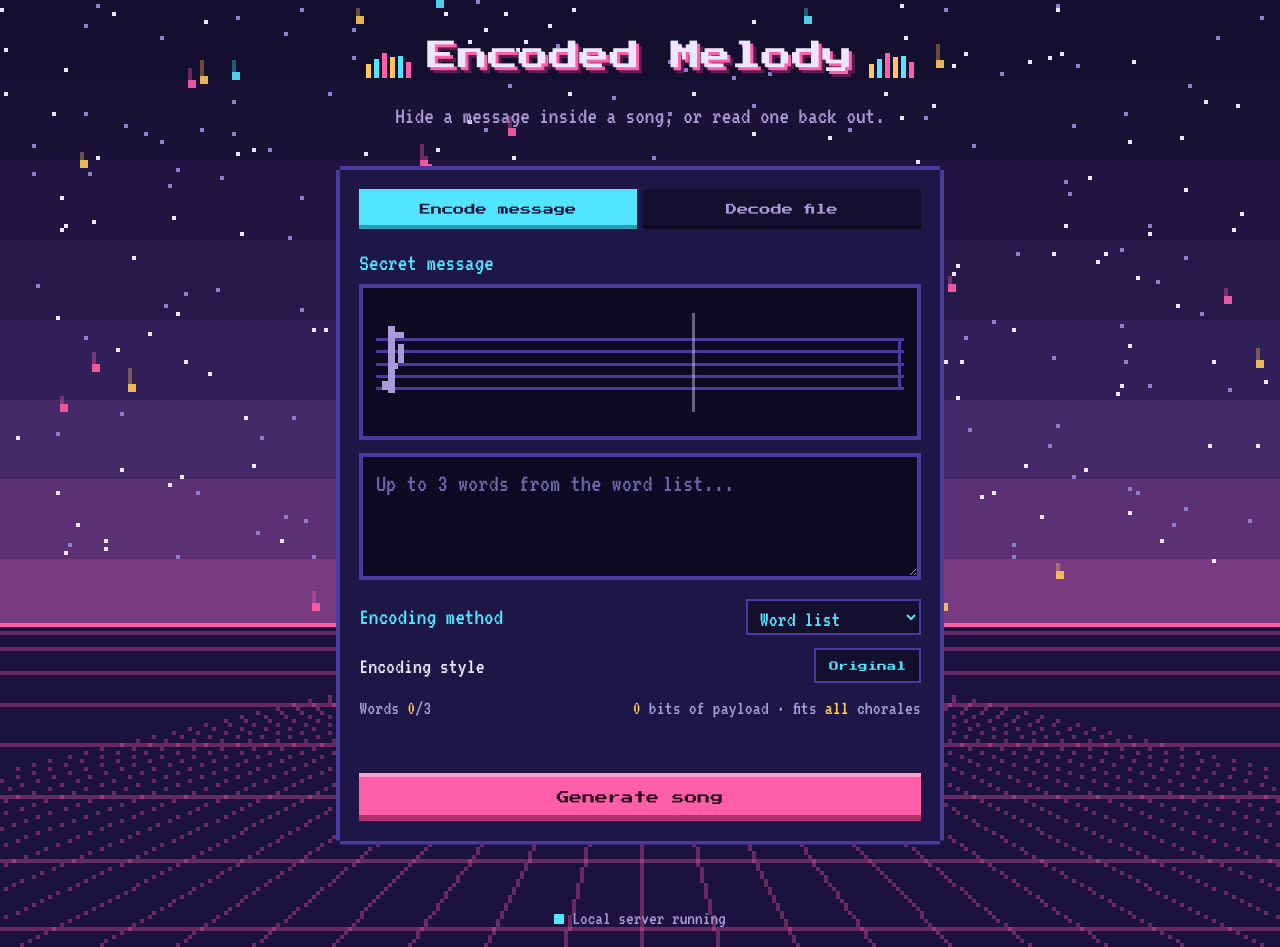
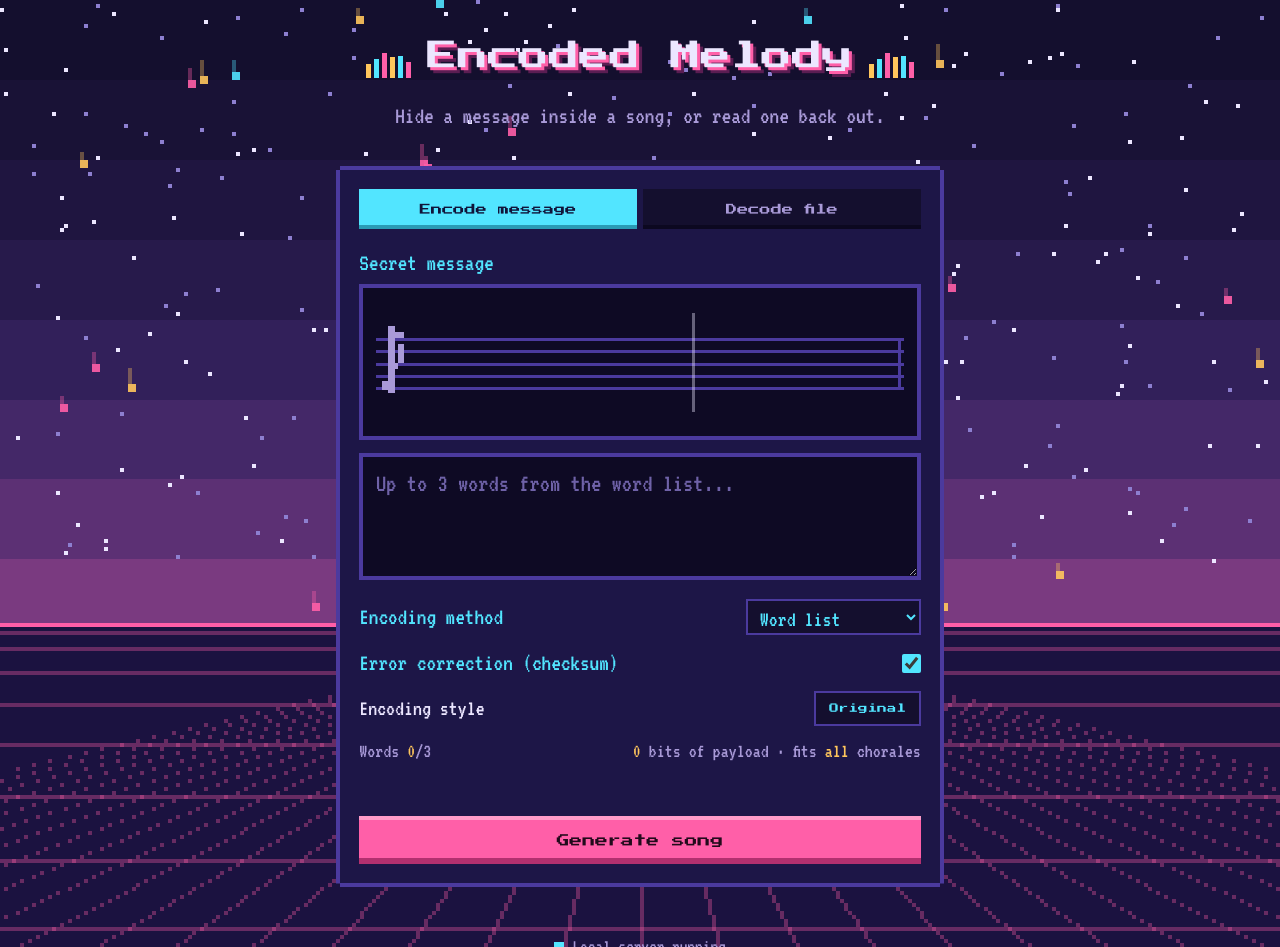
Before and after one commit to henrybarl0w/durhack2026, a Flask app: page / in a window 1280 px wide. Run offline with Flask 3, Linux system fonts and the light colour scheme; data that the repository does not hold is empty; parts of the project's set-up code (start-up, migrations or seed data) failed here and were passed over; some libraries are stand-ins or nearby versions.

Commit message:
Added option to toggle off/on checksum error correction

```diff
--- a/webapp/app.py
+++ b/webapp/app.py
@@ -33,7 +33,7 @@ from pathlib import Path
 ROOT = Path(__file__).resolve().parent.parent
 sys.path.insert(0, str(ROOT))
 
-from flask import Flask, abort, jsonify, render_template, request, send_file
+from flask import Flask, abort, has_request_context, jsonify, render_template, request, send_file
 
 import renderer
 from chorale_engine import (
@@ -186,15 +186,28 @@ def mode():
     return ("plain", 0)
 
 
+def error_correction_enabled():
+    """Whether the current request asks to encode with error correction."""
+    if not has_request_context():
+        return CHECKSUM
+    values = request.values.getlist("use_checksum")
+    return any(value == "1" for value in values) if values else CHECKSUM
+
+
+def using_ecc():
+    """Whether this request uses the ECC format rather than the checksum format."""
+    return error_correction_enabled() and mode()[0] == "ecc"
+
+
 def checked():
-    """Whether messages carry the checksum: plain mode with CHECKSUM on."""
-    return CHECKSUM and mode()[0] != "ecc"
+    """Whether messages carry the checksum instead of using the ECC format."""
+    return error_correction_enabled() and mode()[0] != "ecc"
 
 
 def encode_indices(indices, style="original"):
     """(chorale id, chords) for the message."""
     kind, r = mode()
-    if kind == "ecc":
+    if kind == "ecc" and error_correction_enabled():
         return CHORALE_ID, encode_words(CHORALE_ID, indices, len(WORDS), r)
     if not checked() and any(i + 10000 > 99999 for i in indices):
         raise ValueError("The word list is too long for plain mode.")
@@ -209,7 +222,7 @@ def message_integer(indices):
     Error-corrected and checksum modes pack the words as base-30001 digits (about 15 bits a
     word); the old plain mode writes five decimal digits per word (about 17 bits a word)."""
     kind, _r = mode()
-    if kind == "ecc" or checked():
+    if using_ecc() or checked():
         return pack_indices(indices, len(WORDS))
     return int("".join(str(i + 10000) for i in indices))
 
@@ -273,7 +286,7 @@ def ascii_chunk_length(style):
     capacity = max(capacities.values())
     length = 0
     # the checksum, if on, takes its 16 bits of every part's room
-    stored = with_check if checked() else (lambda n: n)
+    stored = with_check if error_correction_enabled() else (lambda n: n)
     while stored(pack_ascii_chunk("~" * (length + 1))) < capacity:
         length += 1
     if not length:
@@ -288,15 +301,20 @@ def encode_ascii(raw, style="original"):
     encoded = []
     for start in range(0, len(raw), chunk_length):
         n = pack_ascii_chunk(raw[start:start + chunk_length])
-        cid = pick_chorale(with_check(n) if checked() else n, style)
-        encoded.append((cid, engine_encode(cid, n, style, checksum=True) if checked() else engine_encode(cid, n, style)))
+        use_checksum = error_correction_enabled()
+        cid = pick_chorale(with_check(n) if use_checksum else n, style)
+        chords = (
+            engine_encode(cid, n, style, checksum=True)
+            if use_checksum else engine_encode(cid, n, style)
+        )
+        encoded.append((cid, chords))
     return encoded
 
 
 def capacity_bits(style="original"):
     """The most payload bits any chorale has room for in the active mode and style."""
     kind, r = mode()
-    if kind == "ecc":
+    if kind == "ecc" and error_correction_enabled():
         return ecc_capacity(CHORALE_ID, r)["bits"]
     return max(chorale_pool()[style].values()).bit_length() - 1
 
@@ -536,7 +554,7 @@ def optional(label, make):
 # -------------------------------------------------------------------- routes
 @app.route("/")
 def index():
-    return render_template("index.html")
+    return render_template("index.html", use_checksum=error_correction_enabled())
 
 
 @app.route("/payload")
@@ -557,14 +575,14 @@ def payload():
                 out["capacity"] = max(chorale_pool()[style].values()).bit_length() - 1
                 out["chorales"] = math.ceil(len(raw) / ascii_chunk_length(style))
                 out["bits"] = len(raw) * 7 + out["chorales"] * ASCII_MAGIC_BITS
-                out["check_bits"] = out["chorales"] * check_bits()
+                out["check_bits"] = out["chorales"] * (CHECK_BITS if error_correction_enabled() else 0)
             except ValueError as exc:
                 out["error"] = str(exc)
         elif raw.split():
             try:
                 indices = words_to_indices(raw)
                 out["bits"] = payload_bits(indices)
-                if mode()[0] == "ecc":
+                if using_ecc():
                     out["chorales"] = 1 if out["bits"] <= out["capacity"] else 0
                 else:
                     out["chorales"] = len(chorales_that_fit(stored_integer(indices), style))
@@ -580,6 +598,7 @@ def payload():
 def encode():
     encoding_style = request.form.get("encoding_style", "original")
     encoding_method = request.form.get("encoding_method", "words")
+    use_checksum = error_correction_enabled()
     try:
         if encoding_style not in STYLES:
             raise ValueError(f"Choose an encoding style: {', '.join(STYLES)}.")
@@ -609,6 +628,7 @@ def encode():
             return render_template(
                 "index.html", active_tab="encode", chorale_name=f"{len(encoded_parts)} chorale part(s)",
                 bundle_file=bundle_file, encoding_style=encoding_style, encoding_method=encoding_method,
+                use_checksum=use_checksum,
                 png_file=stash(combined_png, "png", "image/png") if combined_png else None,
                 wav_file=stash(combined_wav, "wav", "audio/wav") if combined_wav else None,
             )
@@ -621,6 +641,7 @@ def encode():
             "index.html", active_tab="encode", error=str(exc),
             encoding_style=encoding_style if encoding_style in STYLES else "original",
             encoding_method=encoding_method if encoding_method in ("words", "ascii") else "words",
+            use_checksum=use_checksum,
         )
     png = optional("PNG", lambda: renderer.writeScore(xml, None, "png", 2000, 1.0))
     wav = optional("WAV", lambda: chords_to_wav(chords, cid, encoding_style))
@@ -631,6 +652,7 @@ def encode():
         wav_file=stash(wav, "wav", "audio/wav") if wav else None,
         encoding_style=encoding_style,
         encoding_method=encoding_method,
+        use_checksum=use_checksum,
     )
 
 
--- a/webapp/templates/index.html
+++ b/webapp/templates/index.html
@@ -61,6 +61,8 @@ textarea:focus{outline:none;border-color:var(--pink)}
 .style-toggle:hover{border-color:var(--cyan);color:var(--text)}
 .style-toggle[aria-pressed=true]{color:var(--amber);border-color:var(--amber)}
 .method-select{font:inherit;background:var(--bg);color:var(--cyan);border:2px solid var(--line);padding:.25rem .5rem}
+.check-row label{color:var(--cyan);cursor:pointer}
+.check-row input{width:1.2rem;height:1.2rem;accent-color:var(--cyan);cursor:pointer}
 .msg-err{color:var(--err);min-height:1.2em;margin-bottom:.6rem}
 
 .btn{position:relative;width:100%;font-family:var(--px);font-size:.8rem;padding:1.1rem;border:0;cursor:pointer;color:#220a1b;background:var(--pink);box-shadow:inset 0 -6px 0 #b3306f,inset 0 4px 0 #ff9bc8;overflow:hidden}
@@ -138,6 +140,12 @@ footer .dot{display:inline-block;width:10px;height:10px;background:var(--cyan);m
             <option value="words" {{ 'selected' if encoding_method|default('words') == 'words' else '' }}>Word list</option>
             <option value="ascii" {{ 'selected' if encoding_method|default('words') == 'ascii' else '' }}>Printable ASCII</option>
           </select>
+        </div>
+        <div class="style-row check-row">
+          <label class="l" for="use-checksum">Error correction (checksum)</label>
+          <input type="hidden" name="use_checksum" value="0">
+          <input type="checkbox" name="use_checksum" id="use-checksum" value="1"
+                 {{ 'checked' if use_checksum|default(true) else '' }}>
         </div>
         <div class="style-row">
           <span class="l">Encoding style</span>
@@ -341,7 +349,8 @@ if(activeTab==='decode')switchTab('decode');
     const mine=++asked, text=msg.value;
     if(!words(text).length){bc.textContent=0}
     const style=document.getElementById('encoding-style').value;
-    fetch('/payload?message='+encodeURIComponent(text)+'&style='+encodeURIComponent(style)+'&method='+encodeURIComponent(method.value)).then(r=>r.json()).then(d=>{
+    const checksum=document.getElementById('use-checksum').checked?'1':'0';
+    fetch('/payload?message='+encodeURIComponent(text)+'&style='+encodeURIComponent(style)+'&method='+encodeURIComponent(method.value)+'&use_checksum='+checksum).then(r=>r.json()).then(d=>{
       if(mine!==asked)return;
       bc.textContent=d.bits;
       const cap=document.getElementById('cap');if(cap)cap.textContent=d.chorales;
@@ -366,6 +375,7 @@ if(activeTab==='decode')switchTab('decode');
   }
   msg.addEventListener('input',update);update();
   method.addEventListener('change',update);
+  document.getElementById('use-checksum').addEventListener('change',update);
   //the fancy style holds a different number of bits: recount when the style changes
   document.getElementById('style-toggle').addEventListener('click',()=>setTimeout(update,0));
   (function loop(){draw();if(!reduce)requestAnimationFrame(loop)})();
```
Also changed, not shown: tests/test_webapp.py (+34 -0 lines), tests/test_webapp_ascii.py (+1 -0 lines).
